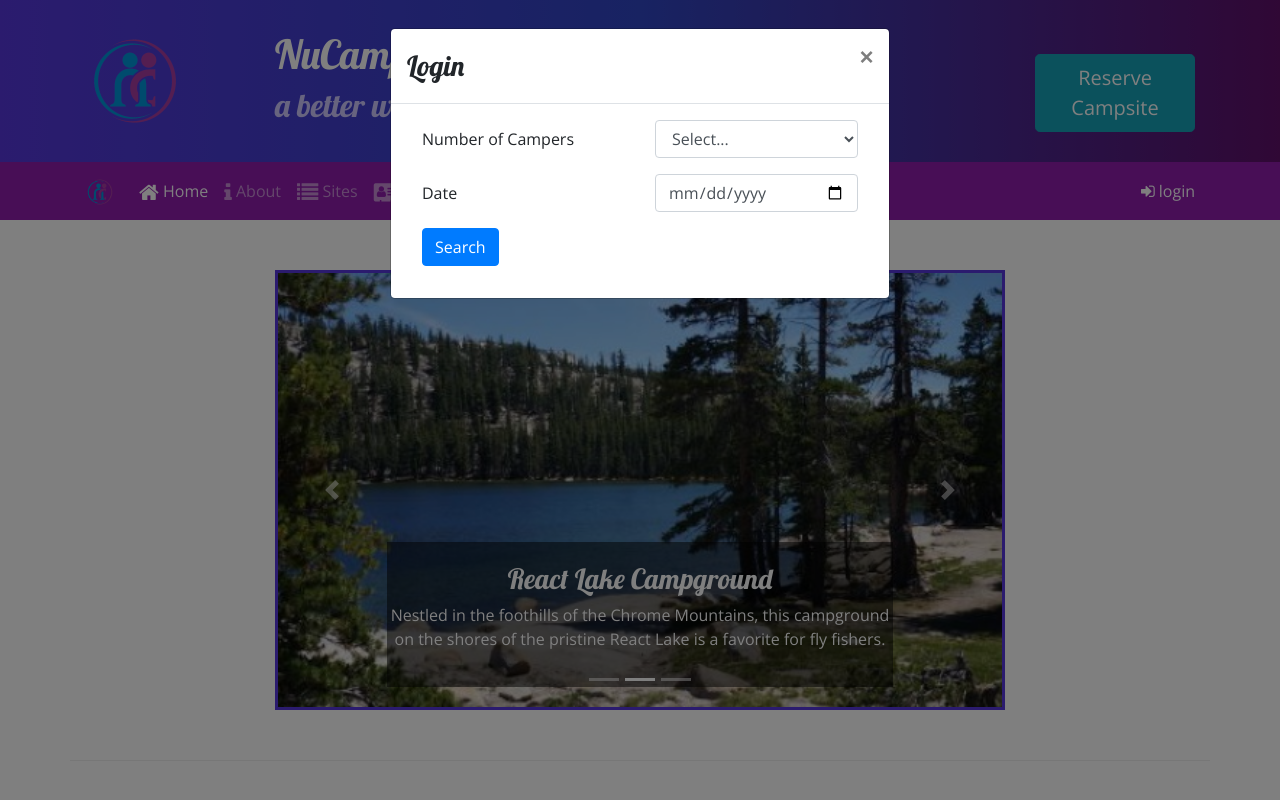
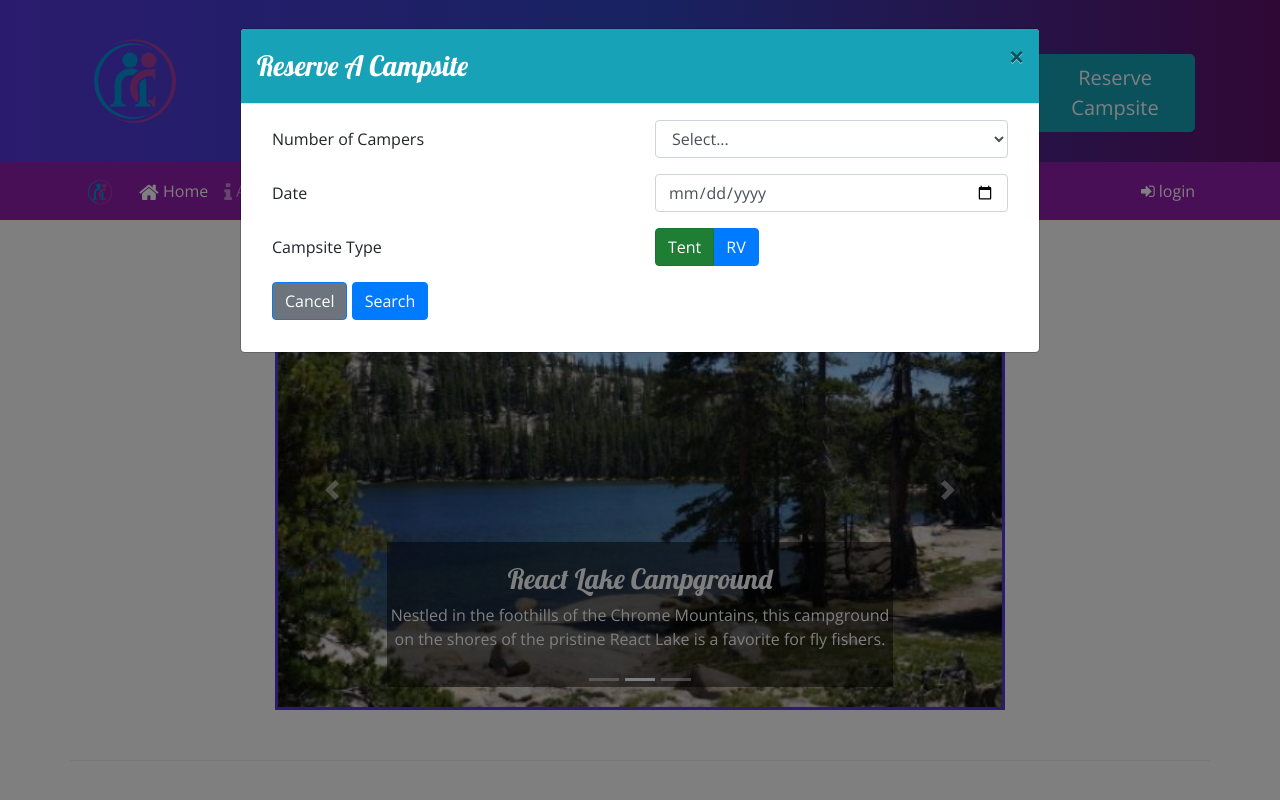
Before and after one commit to jh1978/git-test, a website: page index.html in a window 1280 px wide. Both pictures are taken after a click on the button "Reserve Campsite". Shown: the top 800 px of the page. Drawn offline with nearby package versions, Linux system fonts and the light colour scheme.

Commit message:
Week 3 Assignment

```diff
--- a/index.html
+++ b/index.html
@@ -98,10 +98,10 @@
 
     <div id="reserveModal" class="modal fade" role="dialog">
 
-        <div class="modal-dialog" role="document">
+        <div class="modal-dialog modal-lg" role="document">
             <div class="modal-content">
-                <div class="modal-header">
-                    <h3 class="modal-title">Login</h3>
+                <div class="modal-header bg-info text-white">
+                    <h3 class="modal-title">Reserve A Campsite</h3>
                     <button type="button" class="close" data-dismiss="modal">&times;</button>
                 </div>
                 <div class="modal-body">
@@ -127,12 +127,30 @@
                                     <div class="col-sm-6">
                                         <input type="date" class="form-control" id="date" name="date" placeholder="mm/dd/yyyy">
                                     </div>
+
                             </div>
                             <div class="form-group row">
+                                <label for="date" class="col-sm-6 col-form-label ">Campsite Type</label>
+                                <div class="col-2 btn-group btn-group-toggle" data-toggle="buttons">
+                                    <label class="btn btn-success active">
+                                      <input type="radio" name="options" id="option1" autocomplete="off" checked> Tent
+                                    </label>
+                                    <label class="btn btn-primary">
+                                      <input type="radio" name="options" id="option2" autocomplete="off"> RV
+                                    </label>
+
+                                  </div>
+
+                            </div>
+
+                            <div class="form-group row">
+
                                 <div class="col">
+                                <button type="submit" data-dismiss="modal" class="btn btn-primary bg-secondary ">Cancel</button>
                                 <button type="submit" class="btn btn-primary">Search</button>
                                 </div>
                             </div>
+
                         </form>
                     </div>
                 </div>
```
